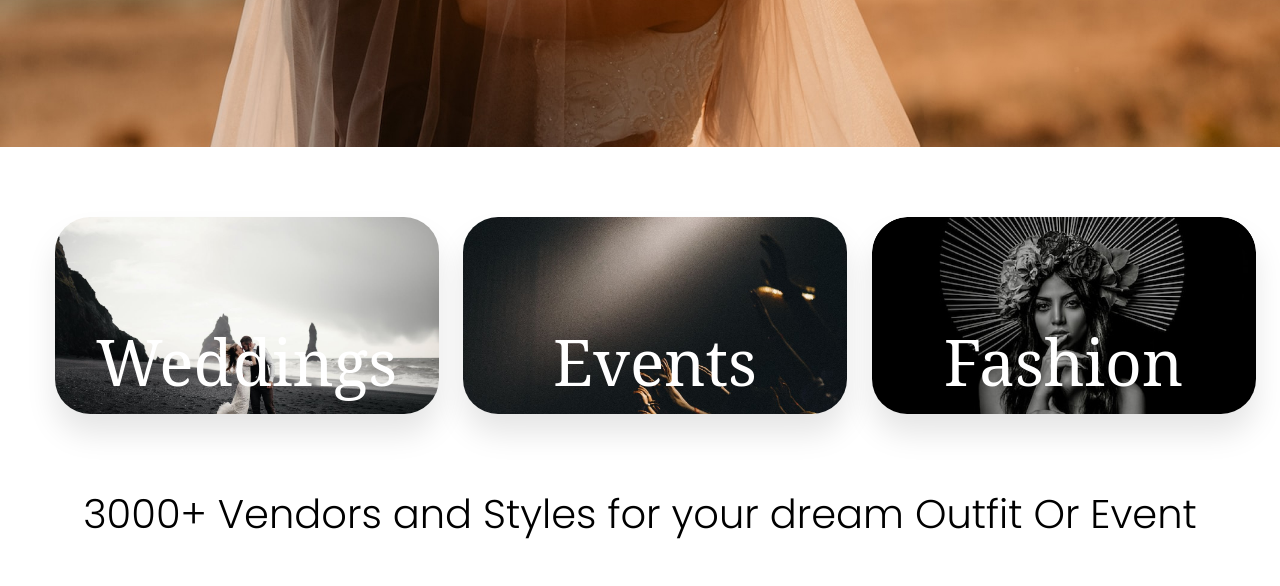
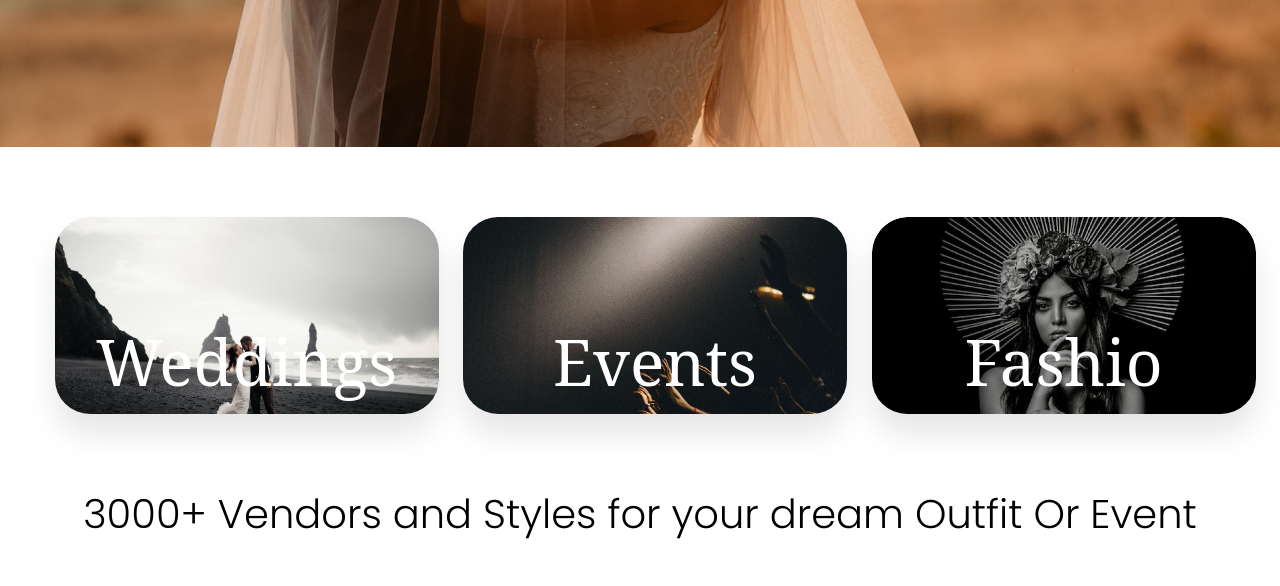
Before and after one commit to Vetukuritejovarma/git3, a plain HTML site: page index.html in a window 1280 px wide. Shown: the part 573-1159 px from the top of the page. Drawn offline with nearby package versions, Linux system fonts and the light colour scheme.

Commit message:
spellings

```diff
--- a/index.html
+++ b/index.html
@@ -1088,7 +1088,7 @@ letter-spacing: -0.035em;
       <!-- 3 -->
       <div class="glassBox2 col">
         <div class="glassBox__imgBox ">
-          <h3 class="glassBox__title zoom-in-out-box">Fashion</h3>
+          <h3 class="glassBox__title zoom-in-out-box">Fashio</h3>
         </div>
       </div>
   </div>
```
